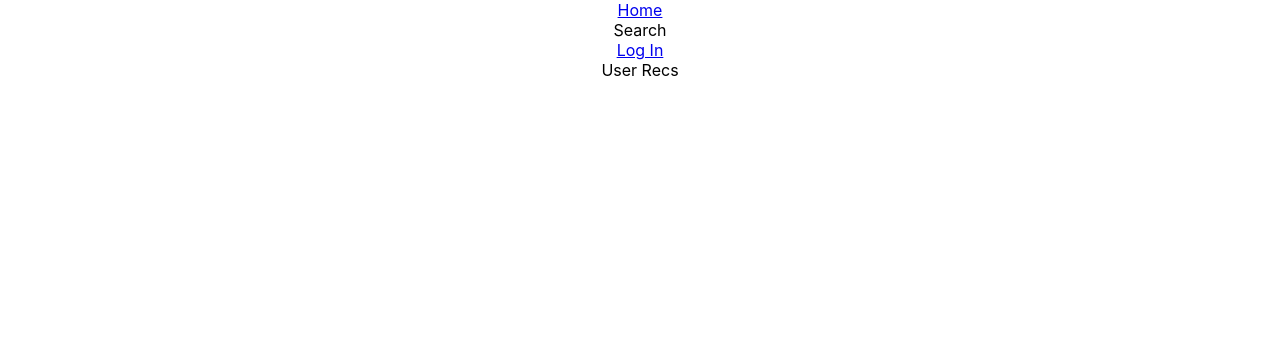
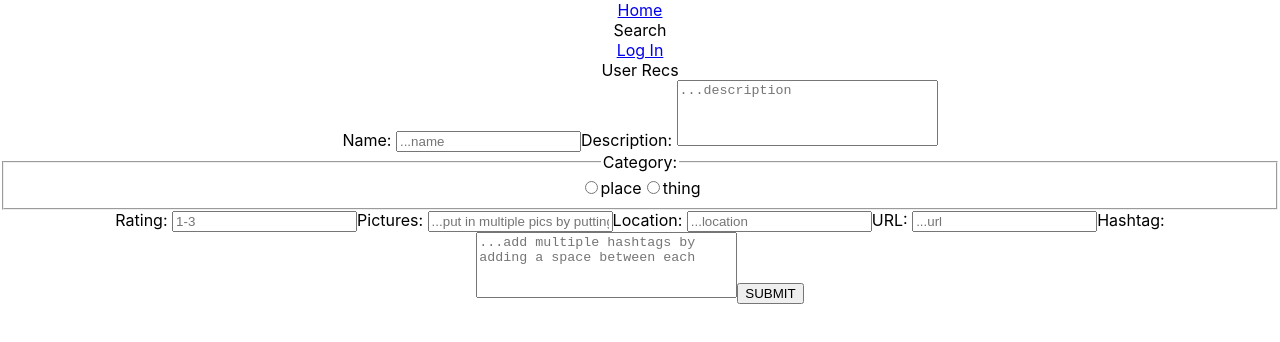
Before and after one commit to pochi-japan/pochi-react, a React (Create React App) app: page /user-recs in a window 1280 px wide. Shown: the top 342 px of the page. Built offline with nearby package versions, Linux system fonts and the light colour scheme.

Commit message:
add UserRecForm component

```diff
--- a/src/App.css
+++ b/src/App.css
@@ -2,37 +2,6 @@
   text-align: center;
 }
 
-.App-logo {
-  height: 40vmin;
-  pointer-events: none;
+textarea {
+  resize: none;
 }
-
-@media (prefers-reduced-motion: no-preference) {
-  .App-logo {
-    animation: App-logo-spin infinite 20s linear;
-  }
-}
-
-.App-header {
-  background-color: #282c34;
-  min-height: 100vh;
-  display: flex;
-  flex-direction: column;
-  align-items: center;
-  justify-content: center;
-  font-size: calc(10px + 2vmin);
-  color: white;
-}
-
-.App-link {
-  color: #61dafb;
-}
-
-@keyframes App-logo-spin {
-  from {
-    transform: rotate(0deg);
-  }
-  to {
-    transform: rotate(360deg);
-  }
-}
--- a/src/components/login/LoginForm.js
+++ b/src/components/login/LoginForm.js
@@ -82,7 +82,6 @@ function LoginForm({ token, setToken, user, setUser, JWT, setJWT }) {
 			console.log('user: ', user);
 			// setJWT(res.data.token);
 			setJWT(res.data);
-			console.log('JWT: ', JWT);
 
 			localStorage.setItem('token', res.data);
 			localStorage.setItem('loginEmail', user.email);
--- /dev/null
+++ b/src/components/pages/UserRecForm.js
@@ -0,0 +1,119 @@
+import React from 'react';
+
+function UserRecForm({ user }) {
+    return (
+			<div>
+				<div
+					className='rec-form-container'
+					// onSubmit={handleSubmit}
+				>
+					<form autoComplete='off'>
+						<label htmlFor='name'>Name: </label>
+						<input
+                        placeholder='...name'
+							id='name'
+							type='text'
+							name='name'
+							value={user.name}
+							// onChange={handleChange}
+							required
+						/>
+						<label htmlFor='description'>Description: </label>
+						<textarea
+                        placeholder='...description'
+							rows='4'
+							cols='30'
+							id='description'
+							type='text'
+							name='description'
+							value={user.description}
+							// onChange={handleChange}
+							required
+						/>
+						<fieldset>
+							<legend>Category: </legend>
+							<input type='radio' id='place' name='category' />
+							<label htmlFor='place'>place</label>
+							<input type='radio' id='thing' name='category' />
+							<label htmlFor='thing'>thing</label>
+						</fieldset>
+						<label htmlFor='rating'>Rating: </label>
+						<input
+                        placeholder='1-3'
+							id='rating'
+							type='number'
+							name='rating'
+							value={user.recRating}
+							// onChange={handleChange}
+							required
+						/>
+						<label htmlFor='pictures'>Pictures: </label>
+						<input
+                            placeholder='...put in multiple pics by putting a space between each url'
+							id='pictures'
+							type='text'
+							name='pictures'
+							value={user.pictures}
+							// onChange={handleChange}
+						/>
+						{/* <label htmlFor='picture2'>Picture #2: </label>
+						<input
+							id='picture2'
+							type='text'
+							name='pictures'
+							value={user.pictures}
+							// onChange={handleChange}
+						/>
+						<label htmlFor='picture3'>Picture #3: </label>
+						<input
+							id='picture3'
+							type='text'
+							name='pictures'
+							value={user.pictures}
+							// onChange={handleChange}
+						/>
+						<label htmlFor='picture4'>Picture #4: </label>
+						<input
+							id='picture4'
+							type='text'
+							name='pictures'
+							value={user.pictures}
+							// onChange={handleChange}
+						/> */}
+						<label htmlFor='location'>Location: </label>
+						<input
+                        placeholder='...location'
+							id='location'
+							type='text'
+							name='location'
+							value={user.location}
+							// onChange={handleChange}
+						/>
+						<label htmlFor='url'>URL: </label>
+						<input
+                            placeholder='...url'
+							id='url'
+							type='text'
+							name='url'
+							value={user.url}
+							// onChange={handleChange}
+						/>
+						<label htmlFor='hashtag'>Hashtag: </label>
+						<textarea
+                            placeholder='...add multiple hashtags by adding a space between each'
+							rows='4'
+							cols='30'
+							id='hashtag'
+							type='text'
+							name='hashtag'
+							value={user.hashtag}
+							// onChange={handleChange}
+						/>
+						<button type='submit'>SUBMIT</button>
+					</form>
+				</div>
+			</div>
+		);
+}
+
+export default UserRecForm;
--- a/src/components/pages/UserRecs.js
+++ b/src/components/pages/UserRecs.js
@@ -1,8 +1,15 @@
+import UserRecForm from "./UserRecForm";
 
-function UserRecs({ token }) {
+
+function UserRecs({ user, JWT }) {
+    console.log('user', user)
+    console.log('JWTTT', JWT)
 	return (
-    <div>User Recs</div>
-    );
+		<div>
+			User Recs
+			<UserRecForm user={user} />
+		</div>
+	);
 }
 
 export default UserRecs;
```
